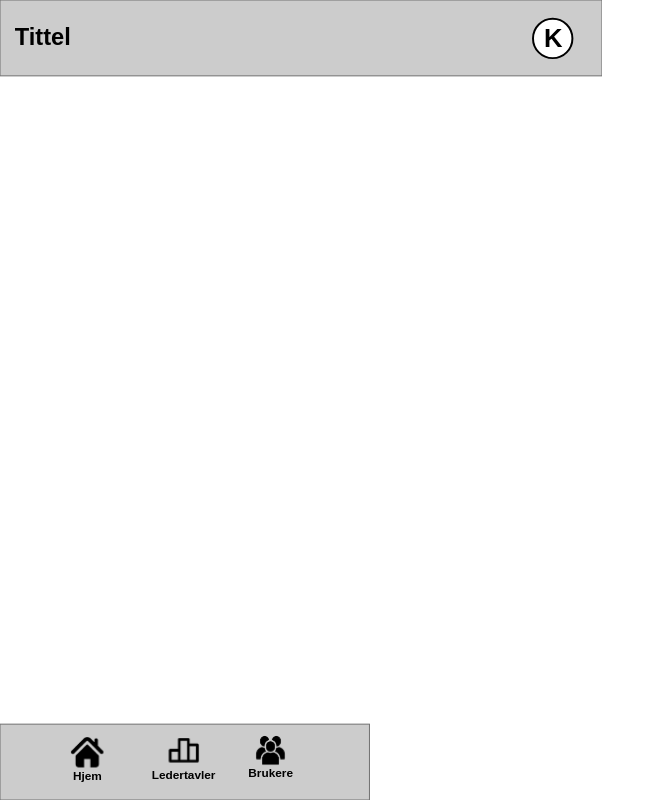
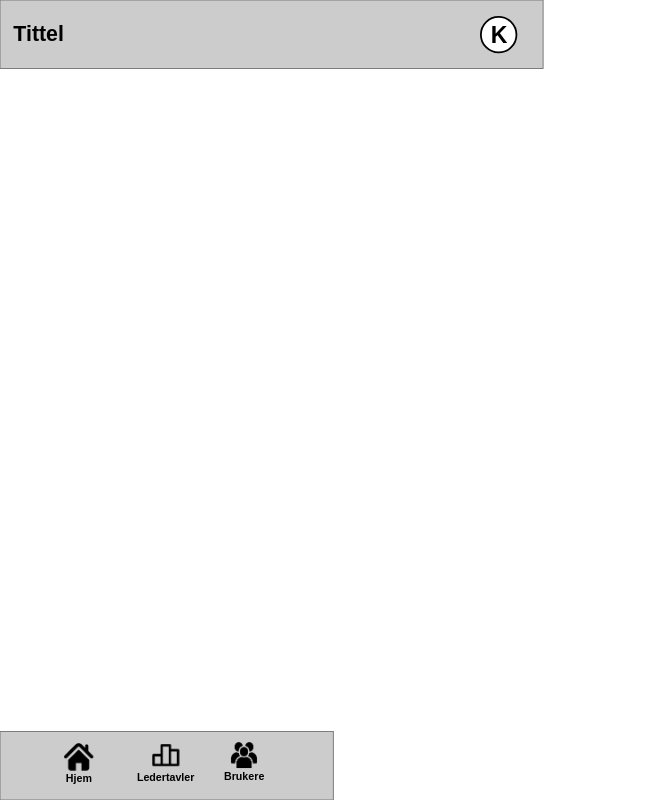
Before and after one commit to kjetkr01/kjetil-test, a website: page public/index.html in a window 1280 px wide. Shown: the whole page, without its empty margins (0-665 px from the left). Drawn offline with Linux system fonts and the light colour scheme.

Commit message:
Add files via upload

```diff
--- a/public/index.html
+++ b/public/index.html
@@ -11,6 +11,7 @@
 		--web-view-id: Footer__Header;
 		--web-scale-to-fit: true;
 		--web-scale-to-fit-type: fit;
+		--web-scale-on-resize: true;
 		--web-enable-deep-linking: true;
 	}
 	:root {
@@ -24,14 +25,15 @@
 	}
 	#Footer__Header {
 		position: absolute;
-		width: 611px;
-		height: 812px;
+		width: 700px;
+		height: 900px;
 		background-color: rgba(255,255,255,1);
 		overflow: hidden;
 		--web-view-name: Footer / Header;
 		--web-view-id: Footer__Header;
 		--web-scale-to-fit: true;
 		--web-scale-to-fit-type: fit;
+		--web-scale-on-resize: true;
 		--web-enable-deep-linking: true;
 	}
 	#Rectangle_4 {
@@ -49,7 +51,7 @@
 		width: 375px;
 		height: 77px;
 		left: 0px;
-		top: 735px;
+		top: 823px;
 	}
 	#Rectangle_56 {
 		fill: rgba(204,204,204,1);
@@ -70,7 +72,7 @@
 	}
 	#Brukere {
 		left: 252px;
-		top: 779px;
+		top: 867px;
 		position: absolute;
 		overflow: visible;
 		width: 46px;
@@ -86,7 +88,7 @@
 	}
 	#Hjem {
 		left: 74px;
-		top: 782px;
+		top: 870px;
 		position: absolute;
 		overflow: visible;
 		width: 30px;
@@ -147,7 +149,7 @@
 	}
 	#Ledertavler {
 		left: 154px;
-		top: 781px;
+		top: 869px;
 		position: absolute;
 		overflow: visible;
 		width: 66px;
@@ -166,7 +168,7 @@
 		width: 33px;
 		height: 33px;
 		left: 170px;
-		top: 745px;
+		top: 833px;
 		overflow: visible;
 	}
 	#free-users-icon-267-thumb {
@@ -174,7 +176,7 @@
 		width: 33px;
 		height: 33px;
 		left: 258px;
-		top: 745px;
+		top: 833px;
 		overflow: visible;
 	}
 	#home {
@@ -182,7 +184,7 @@
 		width: 33px;
 		height: 33px;
 		left: 72px;
-		top: 747px;
+		top: 835px;
 		overflow: visible;
 	}
 </style>
```
